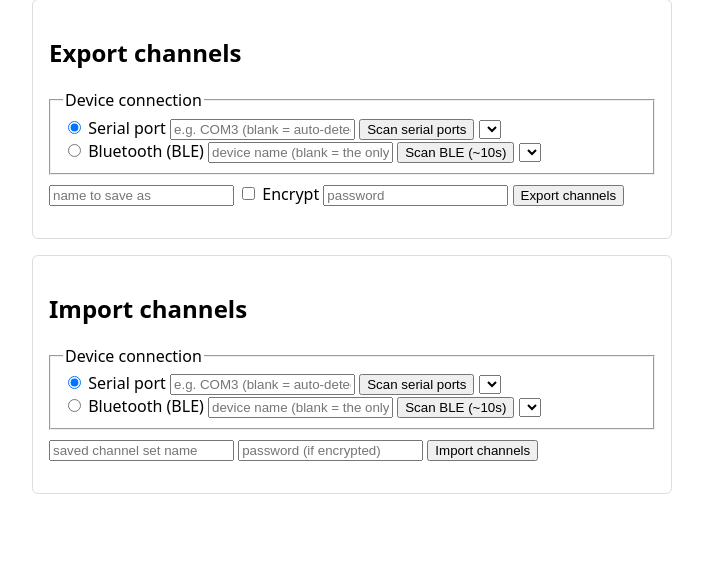
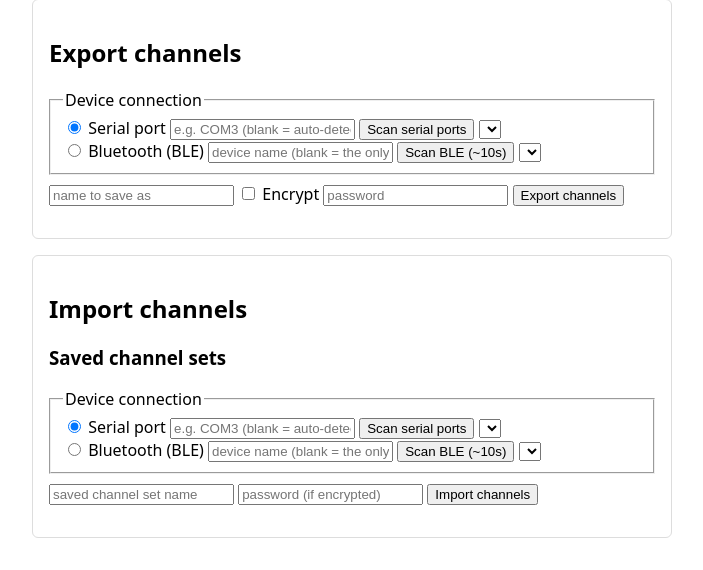
Before and after one commit to jebba2/meshProgrammer, a Flask app: page / in a window 1280 px wide. Shown: the part 1233-1803 px from the top of the page, without its empty margins (288-991 px from the left). Before the commit the page ends 1727 px from the top, so only its background shows below. Run offline with Flask 3, Linux system fonts and the light colour scheme; lists and menus that the app fills with data are empty.

Commit message:
Show saved channel set names in the import-channels panel too
Previously the saved channel set list only appeared in the dashboard,
so importing required scrolling up to find a valid name. Both lists
now render from the same /api/list-channels data.

```diff
--- a/meshprogrammer/web/static/app.js
+++ b/meshprogrammer/web/static/app.js
@@ -114,15 +114,19 @@ async function refreshDevices() {
   }
 }
 
+function renderChannelSetList(listEl, channelSets) {
+  listEl.innerHTML = "";
+  for (const channelSet of channelSets) {
+    const li = document.createElement("li");
+    li.textContent = channelSet.name + (channelSet.encrypted ? " (encrypted)" : "");
+    listEl.appendChild(li);
+  }
+}
+
 async function refreshChannels() {
   const data = await getJSON("/api/list-channels");
-  const list = document.getElementById("channel-list");
-  list.innerHTML = "";
-  for (const channelSet of data.channel_sets) {
-    const li = document.createElement("li");
-    li.textContent = channelSet.name + (channelSet.encrypted ? " (encrypted)" : "");
-    list.appendChild(li);
-  }
+  renderChannelSetList(document.getElementById("channel-list"), data.channel_sets);
+  renderChannelSetList(document.getElementById("import-channel-sets"), data.channel_sets);
 }
 
 function wireRefreshButtons() {
--- a/meshprogrammer/web/templates/index.html
+++ b/meshprogrammer/web/templates/index.html
@@ -79,6 +79,8 @@
 
   <section id="import-channels-section">
     <h2>Import channels</h2>
+    <h3>Saved channel sets</h3>
+    <ul id="import-channel-sets"></ul>
     <form id="import-channels-form" data-connection></form>
     <input type="text" form="import-channels-form" name="name" placeholder="saved channel set name" required>
     <input type="password" form="import-channels-form" name="password" placeholder="password (if encrypted)">
```
